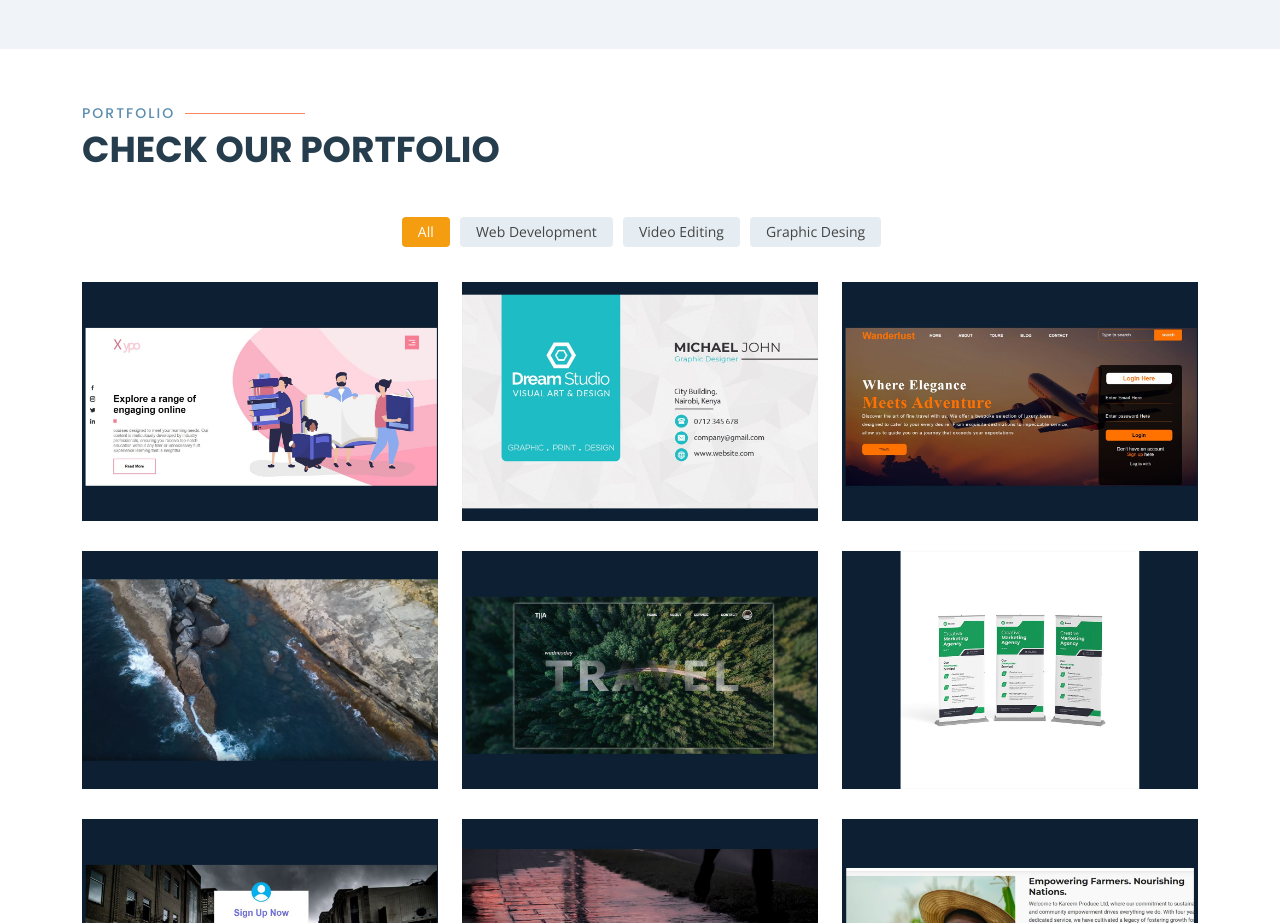
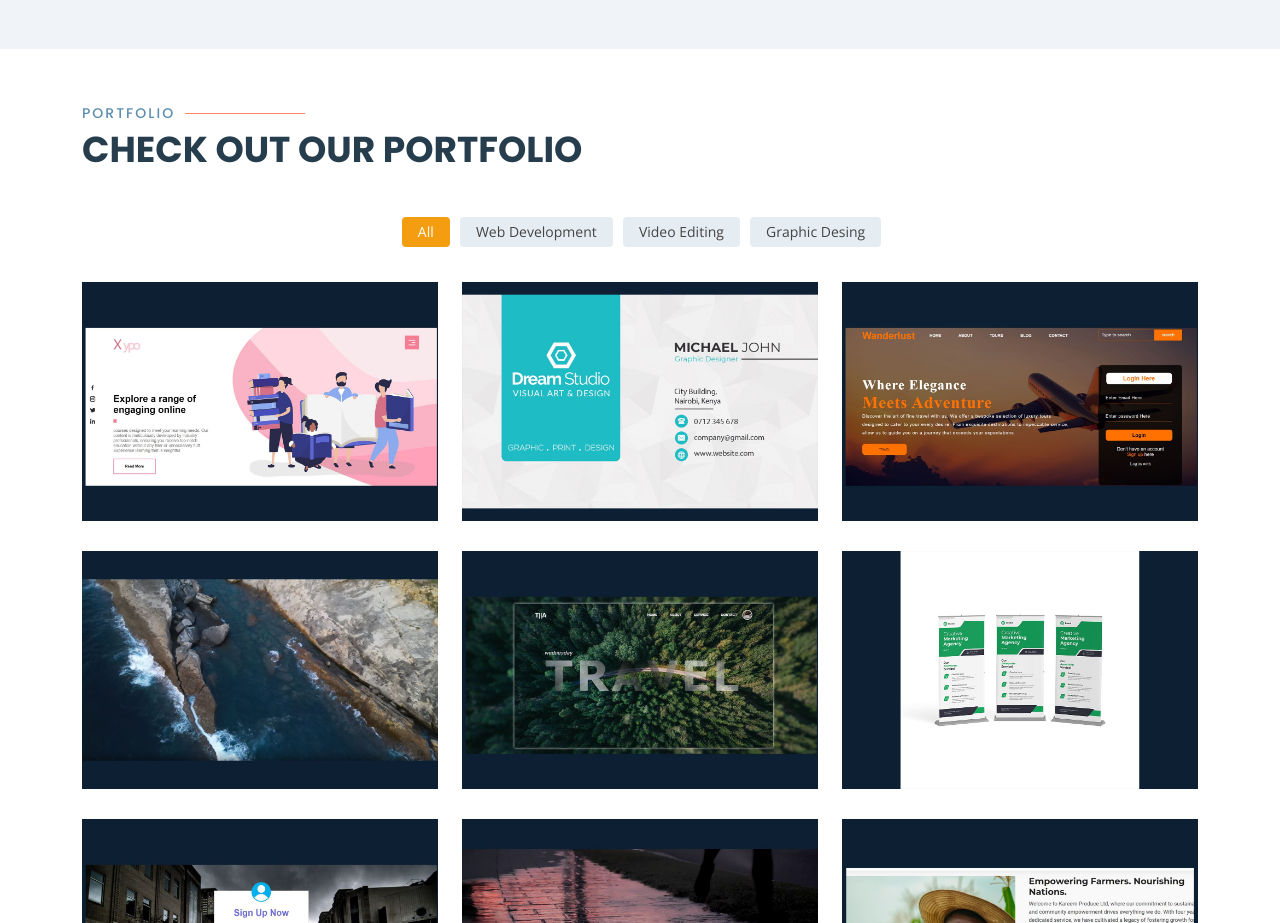
Before and after one commit to sangaleandy/Vr2.0, a plain HTML site: page index.html in a window 1280 px wide. Shown: the part 2340-3263 px from the top of the page. Drawn offline with nearby package versions, Linux system fonts and the light colour scheme.

Commit message:
Portfolio 2

```diff
--- a/index.html
+++ b/index.html
@@ -565,7 +565,7 @@
 
         <div class="section-title">
           <h2>Portfolio</h2>
-          <p>Check our Portfolio</p>
+          <p>Check out our Portfolio</p>
         </div>
 
         <div class="row" data-aos="fade-up" data-aos-delay="100">
```
